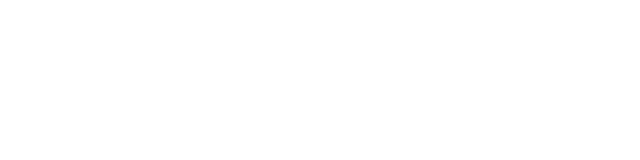
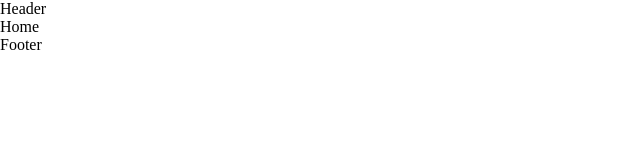
Before and after one commit to sinha-niranjan/ecommerce_frontend, a React (Vite) app: page / in a window 1280 px wide. Shown: the top 160 px of the page, without its empty margins (0-640 px from the left). Built offline with nearby package versions, Linux system fonts and the light colour scheme.

Commit message:
basic structure added

```diff
--- a/package.json
+++ b/package.json
@@ -11,7 +11,8 @@
   },
   "dependencies": {
     "react": "^18.2.0",
-    "react-dom": "^18.2.0"
+    "react-dom": "^18.2.0",
+    "react-router-dom": "^6.22.0"
   },
   "devDependencies": {
     "@types/react": "^18.2.43",
--- a/src/App.jsx
+++ b/src/App.jsx
@@ -1,13 +1,9 @@
-import './App.css'
+import { RouterProvider } from "react-router-dom";
+import "./App.css";
+import { router } from "./routes/Route";
 
 function App() {
-
-
-  return (
-    <>
-
-    </>
-  )
+  return <RouterProvider router={router} />;
 }
 
-export default App
+export default App;
--- /dev/null
+++ b/src/Layout/Layout.jsx
@@ -0,0 +1,16 @@
+import React from "react";
+import Header from "../components/Header/Header";
+import { Outlet } from "react-router-dom";
+import Footer from "../components/Footer/Footer";
+
+const Layout = () => {
+  return (
+    <>
+      <Header />
+      <Outlet />
+      <Footer />
+    </>
+  );
+};
+
+export default Layout;
--- /dev/null
+++ b/src/Pages/Home/Home.jsx
@@ -0,0 +1,9 @@
+import React from 'react'
+
+const Home = () => {
+  return (
+    <div>Home</div>
+  )
+}
+
+export default Home
--- /dev/null
+++ b/src/components/Footer/Footer.jsx
@@ -0,0 +1,9 @@
+import React from 'react'
+
+const Footer = () => {
+  return (
+    <div>Footer</div>
+  )
+}
+
+export default Footer
--- /dev/null
+++ b/src/components/Header/Header.jsx
@@ -0,0 +1,9 @@
+import React from 'react'
+
+const Header = () => {
+  return (
+    <div>Header</div>
+  )
+}
+
+export default Header
--- /dev/null
+++ b/src/components/Loader/Loader.jsx
@@ -0,0 +1,7 @@
+import React from "react";
+
+const Loader = () => {
+  return <div>Loader............................................</div>;
+};
+
+export default Loader;
--- /dev/null
+++ b/src/routes/Route.jsx
@@ -0,0 +1,28 @@
+import {
+  Route,
+  createBrowserRouter,
+  createRoutesFromElements,
+} from "react-router-dom";
+
+
+import Loader from "../components/Loader/Loader";
+import { Suspense, lazy } from "react";
+
+const Loadable = (Component) => (props) => {
+  return (
+    <Suspense fallback={<Loader />}>
+      <Component {...props} />
+    </Suspense>
+  );
+};
+
+const Home = Loadable(lazy(() => import("../Pages/Home/Home")));
+const Layout = Loadable(lazy(() => import("../Layout/Layout")));
+
+export const router = createBrowserRouter(
+  createRoutesFromElements(
+    <Route path="/" element={<Layout />}>
+      <Route path="" element={<Home />} />
+    </Route>
+  )
+);
```
Also changed, not shown: 1 other file (tests, documents, lock files or other folders).
